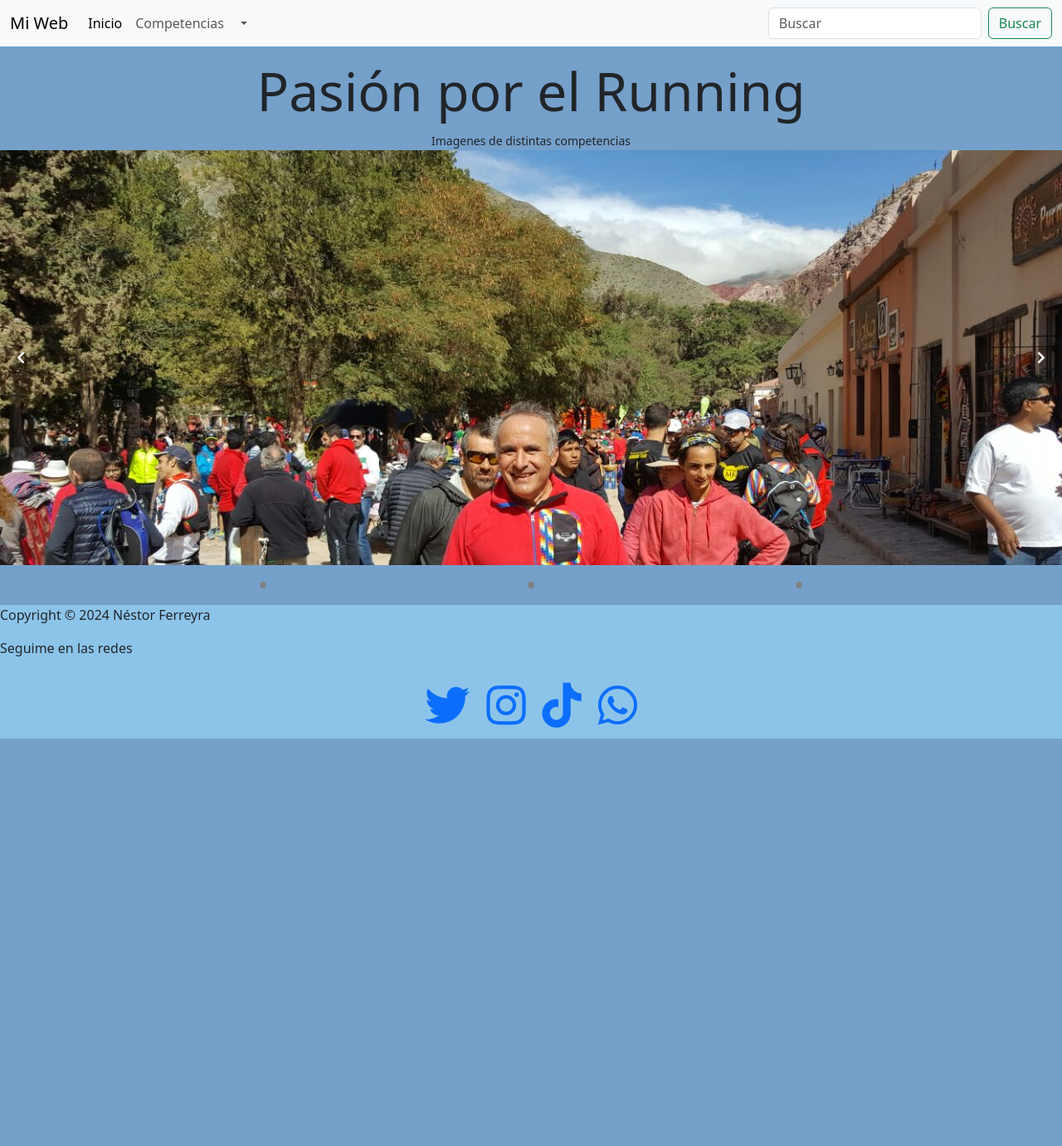
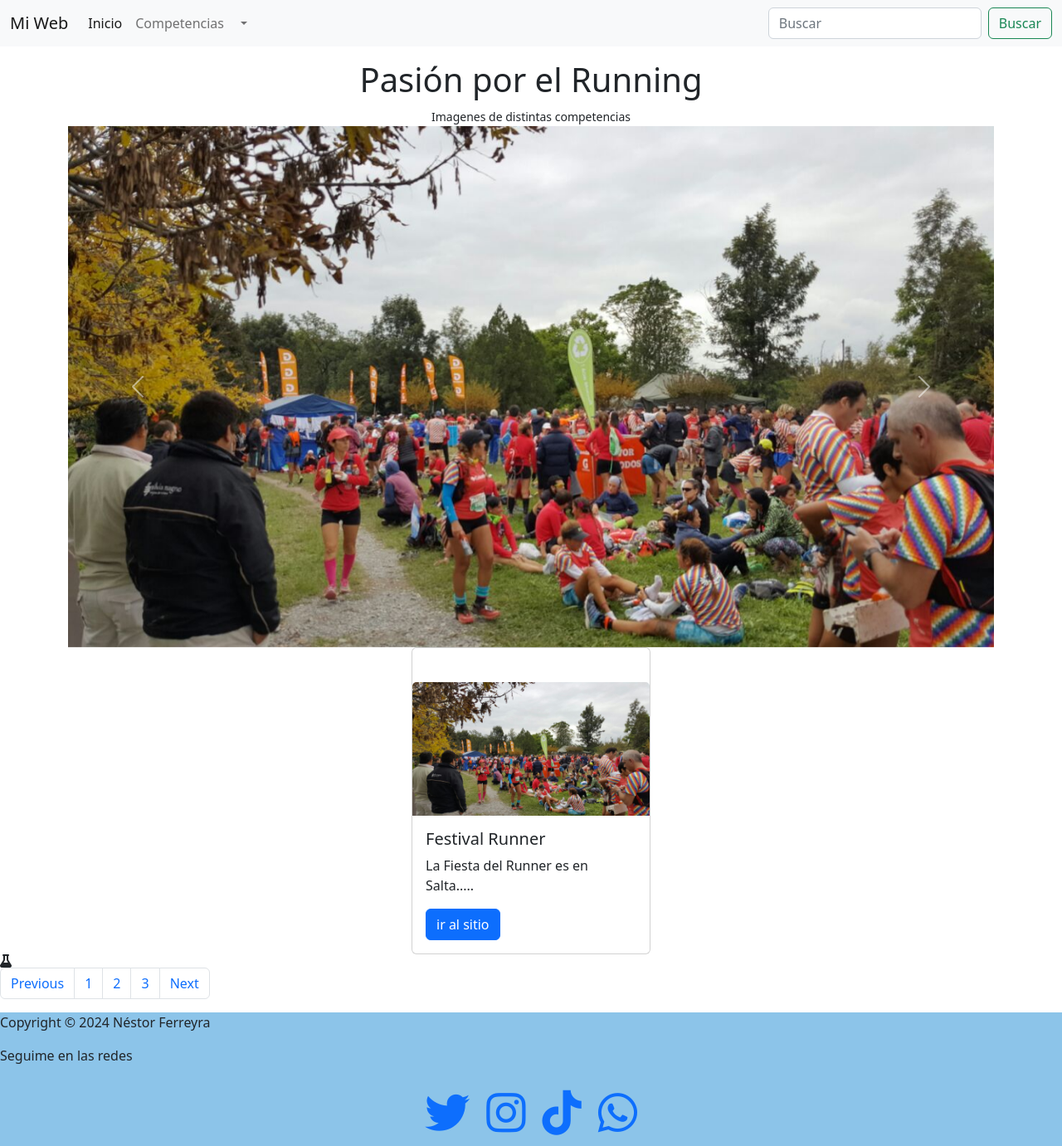
Before and after one commit to nestor2014/web_en_vercel, a Flask app: page /nosotros in a window 1280 px wide. Shown: the whole page at 83% size. Before the commit the page ends 890 px from the top, so only its background shows below. Run offline with Flask 3, Linux system fonts and the light colour scheme; some libraries are stand-ins or nearby versions.

Commit message:
Actualizacion web nuevocarousel

```diff
--- a/static/css/index.css
+++ /dev/null
@@ -1,73 +0,0 @@
-* {
-    margin: 0;
-    padding: 0;
-    box-sizing: border-box;
-}
-
-.carrousel {
-    width: 100%;
-    height: 100%;
-}
-
-.conteCarrousel {
-    width: 100%;
-    height: 500px;
-    overflow: hidden;
-}
-
-.itemCarrousel {
-    position: relative;
-    width: 100%;
-    height: 100%;
-}
-
-.itemCarrouselTarjeta {
-    width: 300%;
-    height: 300%;
-}
-
-.itemCarrouselArrows {
-    position: absolute;
-    top: 0;
-    bottom: 0;
-    left: 0;
-    right: 0;
-    height: 100%;
-    width: 100%;
-    display: flex;
-    align-items: center;
-    justify-content: space-between;
-    padding: 20px;
-}
-
-.itemCarrouselArrows>i:hover {
-    cursor: pointer;
-}
-
-#itemCarrousel-1 {
-    background-color: rgb(226, 50, 50);
-}
-
-#itemCarrousel-2 {
-    background-color: rgb(50, 200, 226);
-}
-
-#itemCarrousel-3 {
-    background-color: rgb(200, 226, 50);
-}
-
-.conteCarrouselController {
-    width: 100%;
-    display: flex;
-    justify-content: space-evenly;
-}
-
-.conteCarrouselController>a {
-    text-decoration: none;
-    font-size: 2em;
-    color: grey;
-}
-
-.itemCarrouselArrows>a>i {
-    color: white;
-}
--- a/templates/base.html
+++ b/templates/base.html
@@ -6,10 +6,8 @@
     <meta name="viewport" content="width=device-width, initial-scale=1.0">
     <title>{{titulo}}</title>
 
-    <link rel="stylesheet" href="/static/css/index.css">
-    <script src="https://kit.fontawesome.com/887a835504.js" crossorigin="anonymous"></script>
-
-
+    <!-- <link rel="stylesheet" href="/static/css/index.css"> -->
+    <!-- <script src="https://kit.fontawesome.com/887a835504.js" crossorigin="anonymous"></script> -->
 
     <!--conectar con bootsrap-->
     <link href="https://cdn.jsdelivr.net/npm/bootstrap@5.3.3/dist/css/bootstrap.min.css" rel="stylesheet" integrity="sha384-QWTKZyjpPEjISv5WaRU9OFeRpok6YctnYmDr5pNlyT2bRjXh0JMhjY6hW+ALEwIH" crossorigin="anonymous">
--- a/templates/nosotros.html
+++ b/templates/nosotros.html
@@ -1,52 +1,66 @@
 {% extends "base.html" %} {% block principal %}
-<div class="carrousel">
-    <div class="conteCarrousel">
-        <div class="itemCarrousel" id="itemCarrousel-1">
-            <div class="itemCarrouselTarjeta">
-                <img src="/static/img/RaidColumbia/WA00101.jpg" alt="Image description">
-            </div>
-            <div class="itemCarrouselArrows">
-                <a href="#itemCarrousel-3">
-                    <i class="fas fa-chevron-left"></i>
-                </a>
-                <a href="#itemCarrousel-2">
-                    <i class="fas fa-chevron-right"></i>
-                </a>
-            </div>
+    <!-- Menú -->
+
+    <!-- CSS only turismo-->
+    <link href="https://cdn.jsdelivr.net/npm/bootstrap@5.2.3/dist/css/bootstrap.min.css" rel="stylesheet" integrity="sha384-rbsA2VBKQhggwzxH7pPCaAqO46MgnOM80zW1RWuH61DGLwZJEdK2Kadq2F9CUG65" crossorigin="anonymous">
+    <script src='https://kit.fontawesome.com/a076d05399.js' crossorigin='anonymous'></script>
+    <link rel="stylesheet" href="https://cdnjs.cloudflare.com/ajax/libs/font-awesome/6.2.1/css/all.min.css">
+    <!-- fin de turismo-->
+
+
+<section id="imagenes">
+<div class="container">
+    <div id="carouselExampleControls" class="carousel slide" data-bs-ride="carousel">
+        <div class="carousel-inner">
+          <div class="carousel-item active">
+            <img src="/static/img/RaidColumbia/WA0002.jpg" class="d-block w-100" alt="...">
+          </div>
+          <div class="carousel-item">
+            <img src="/static/img/RaidColumbia/WA0003.jpg" class="d-block w-100" alt="...">
+          </div>
+          <div class="carousel-item">
+            <img src="/static/img/RaidColumbia/WA00101.jpg" class="d-block w-100" alt="...">
+          </div>
         </div>
-        <div class="itemCarrousel" id="itemCarrousel-2">
-            <div class="itemCarrouselTarjeta">
-                <img src="/static/img/RaidColumbia/WA0002.jpg" alt="Image description">
-            </div>
-            <div class="itemCarrouselArrows">
-                <a href="#itemCarrousel-1">
-                    <i class="fas fa-chevron-left"></i>
-                </a>
-                <a href="#itemCarrousel-3">
-                    <i class="fas fa-chevron-right"></i>
-                </a>
-            </div>
-        </div>
-        <div class="itemCarrousel" id="itemCarrousel-3">
-            <div class="itemCarrouselTarjeta">
-                <img src="/static/img/RaidColumbia/WA0008.jpg" alt="Image description">
-            </div>
-            <div class="itemCarrouselArrows">
-                <a href="#itemCarrousel-2">
-                    <i class="fas fa-chevron-left"></i>
-                </a>
-                <a href="#itemCarrousel-1">
-                    <i class="fas fa-chevron-right"></i>
-                </a>
-            </div>
-        </div>
-    </div>
-    <div class="conteCarrouselController">
-        <a href="#itemCarrousel-1">•</a>
-        <a href="#itemCarrousel-2">•</a>
-        <a href="#itemCarrousel-3">•</a>
+        <button class="carousel-control-prev" type="button" data-bs-target="#carouselExampleControls" data-bs-slide="prev">
+          <span class="carousel-control-prev-icon" aria-hidden="true"></span>
+          <span class="visually-hidden">Previous</span>
+        </button>
+        <button class="carousel-control-next" type="button" data-bs-target="#carouselExampleControls" data-bs-slide="next">
+          <span class="carousel-control-next-icon" aria-hidden="true"></span>
+          <span class="visually-hidden">Next</span>
+        </button>
     </div>
 </div>
+</section>
+
+<section>
+    <div class="card pt-3" style="width: 18rem; margin:auto; ">
+        <img src="/static/img/RaidColumbia/WA0002.jpg" class="card-img-top" alt="...">
+        <div class="card-body">
+          <h5 class="Festival Mendocino">Festival Runner</h5>
+          <p class="card-text">La Fiesta del Runner es en Salta.....</p>
+          <a href="https://salta.gov.ar/"  class="btn btn-primary" target="_blank">ir al sitio</a>
+        </div>
+      </div>
+</section>
+<i class="fa-solid fa-flask"></i>
+
+<section id="paginas">
+    <nav aria-label="Page navigation example">
+        <ul class="pagination">
+          <li class="page-item"><a class="page-link" href="#">Previous</a></li>
+          <li class="page-item"><a class="page-link" href="#">1</a></li>
+          <li class="page-item"><a class="page-link" href="#">2</a></li>
+          <li class="page-item"><a class="page-link" href="#">3</a></li>
+          <li class="page-item"><a class="page-link" href="#">Next</a></li>
+        </ul>
+      </nav>
+</section>
+
+    <!-- JavaScript Bundle with Popper -->
+<script src="https://cdn.jsdelivr.net/npm/bootstrap@5.2.3/dist/js/bootstrap.bundle.min.js" integrity="sha384-kenU1KFdBIe4zVF0s0G1M5b4hcpxyD9F7jL+jjXkk+Q2h455rYXK/7HAuoJl+0I4" crossorigin="anonymous"></script>
+
 
 
 
```
Also changed, not shown: templates/nosotrosII.html (added, +53 -0 lines).
